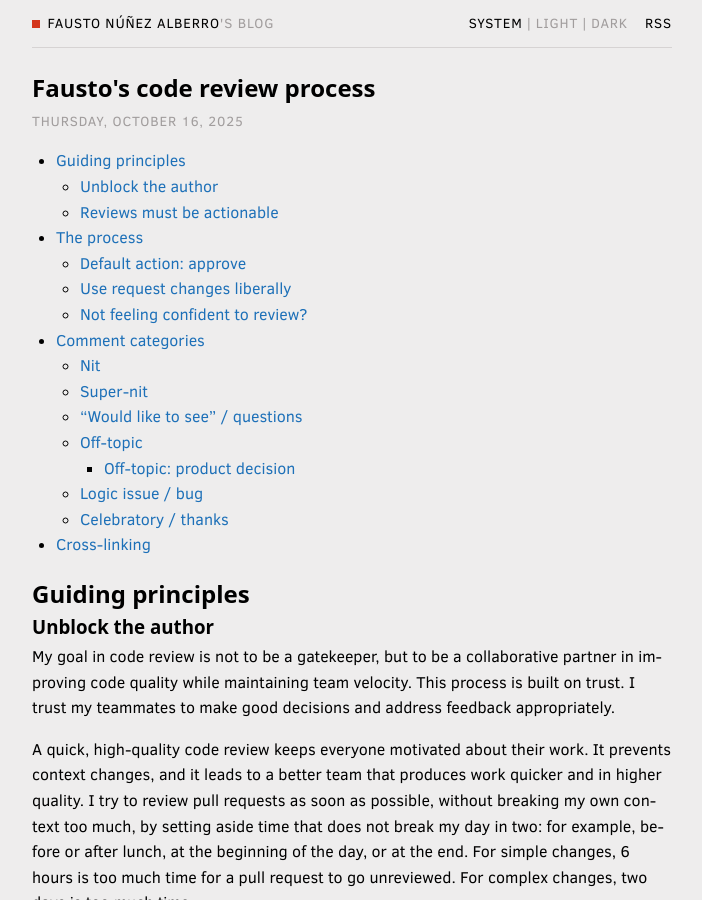
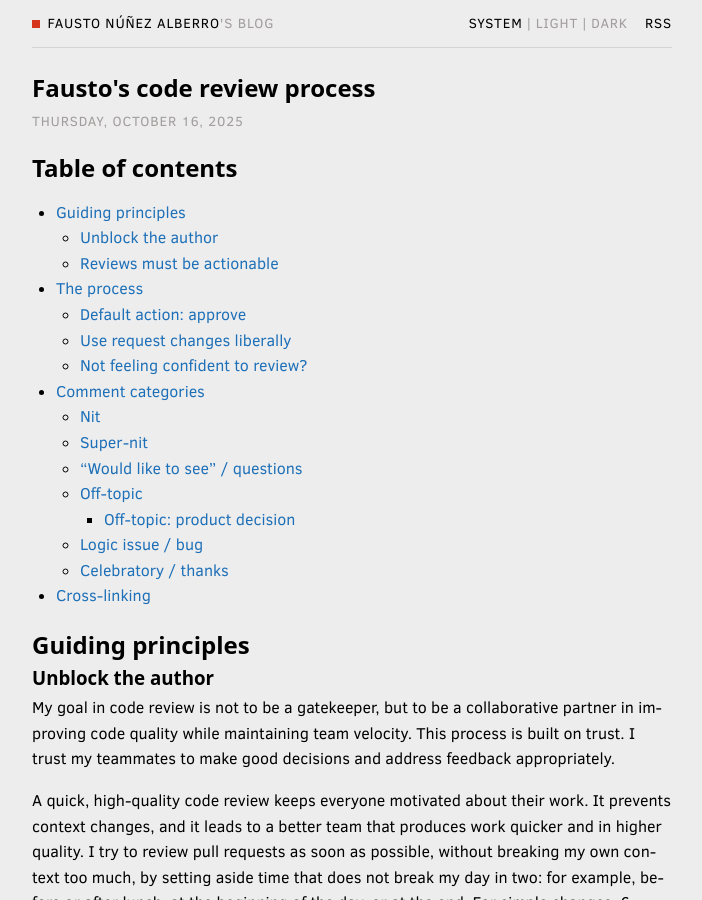
Before and after one commit to fnune/fnune.github.io, a Jekyll site: the page built from _posts/2025-10-16-faustos-code-review-process.markdown, in a window 1280 px wide and 900 px high. Shown: the whole window, without its empty margins (288-990 px from the left). Built offline with Jekyll 4.4.1, drawn with Linux system fonts in a browser that asks for light colours; the table of contents is made by our own code.

Commit message:
Generate a table of contents automatically for every post

```diff
--- a/Gemfile
+++ b/Gemfile
@@ -4,6 +4,7 @@ gem 'jekyll', '~> 4.4'
 gem 'jekyll-autoprefixer', '~> 1.0'
 gem 'jekyll-feed', '~> 0.17'
 gem 'jekyll-sitemap', '~> 1.4'
+gem 'jekyll-toc', '~> 0.19'
 
 gem 'webrick', '~> 1.9'
 gem 'execjs', '~> 2.7.0'
--- a/_config.yml
+++ b/_config.yml
@@ -27,9 +27,19 @@ feed:
   path: atom.xml
 
 # Build settings
-plugins: [jekyll-sitemap, jekyll-autoprefixer, jekyll-feed]
+plugins: [jekyll-sitemap, jekyll-autoprefixer, jekyll-feed, jekyll-toc]
 markdown: kramdown
 permalink: pretty
+
+toc:
+  min_level: 2
+  max_level: 4
+
+defaults:
+  - scope:
+      type: posts
+    values:
+      toc: true
 
 # Sass
 sass:
--- a/_includes/post.html
+++ b/_includes/post.html
@@ -7,5 +7,19 @@
       >
     </p>
   </header>
-  {% include anchor_headings.html html=content anchorBody="#" anchorClass="heading-anchor" %}
+  {% capture body %}{% include anchor_headings.html html=content anchorBody="#" anchorClass="heading-anchor" %}{% endcapture %}
+  {% capture toc %}{{ content | toc_only }}{% endcapture %}
+  {% assign tocItems = toc | split: '<li' | size | minus: 1 %}
+  {% if tocItems > 1 %}
+    {% assign intro = body | split: '<h2' | first %}
+    {% assign rest = body | remove_first: intro %}
+    {{ intro }}
+    <nav aria-label="Table of contents">
+      <h2>Table of contents</h2>
+      {{ toc }}
+    </nav>
+    {{ rest }}
+  {% else %}
+    {{ body }}
+  {% endif %}
 </article>
```
Also changed, not shown: _posts/2025-10-16-faustos-code-review-process.markdown (+0 -17 lines), Gemfile.lock.
